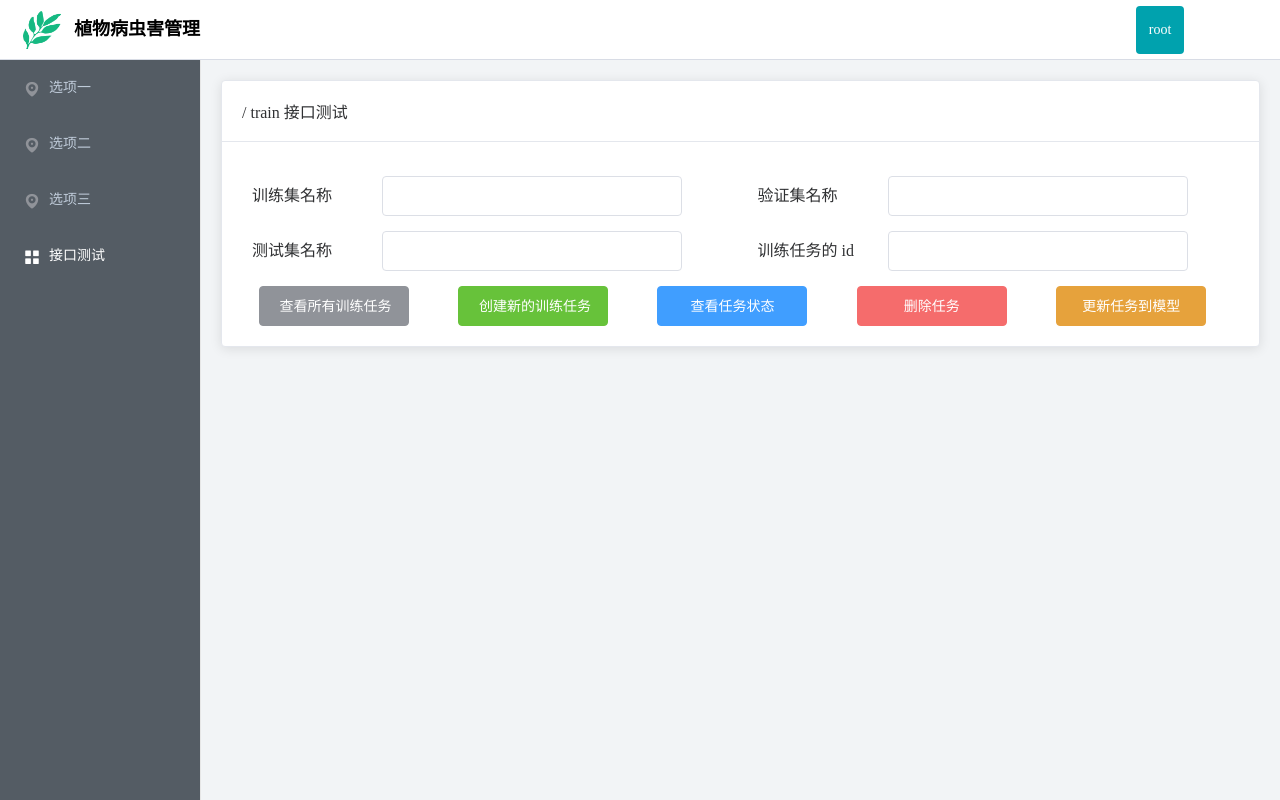
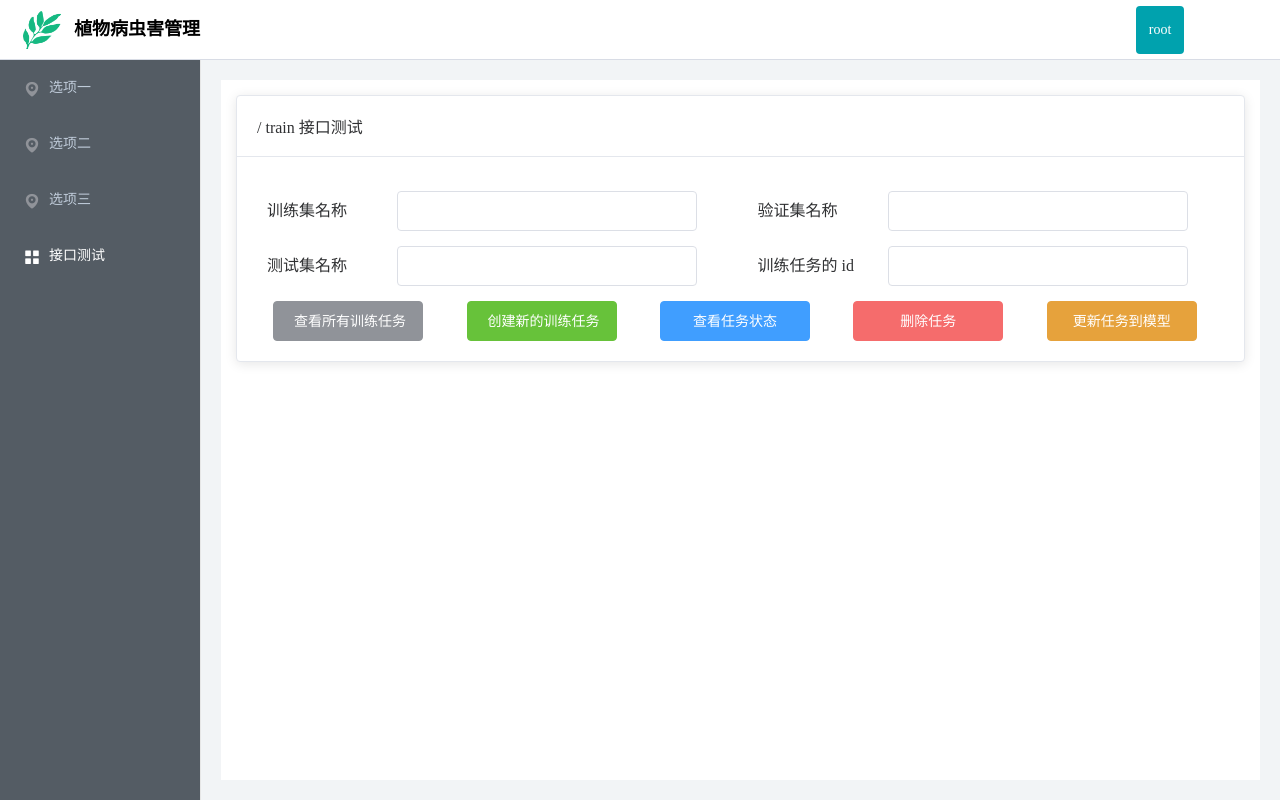
Before and after one commit to ZSC-plant-disease-and-pest/management-platform, a Vue app: page /admin/test in a window 1280 px wide. Built offline with nearby package versions, Linux system fonts and the light colour scheme.

Commit message:
feat: 为内容添加白色背景页面

```diff
--- a/src/layout/components/LayoutMain.vue
+++ b/src/layout/components/LayoutMain.vue
@@ -16,6 +16,9 @@ export default defineComponent({});
 
 <style lang="scss" scoped>
 .main {
-  background-color: #f2f4f6;
+  padding: 15px;
+  background-color: #fff;
+  width: calc(100% - 30px);
+  min-height: calc(100vh - 130px);
 }
 </style>
```
